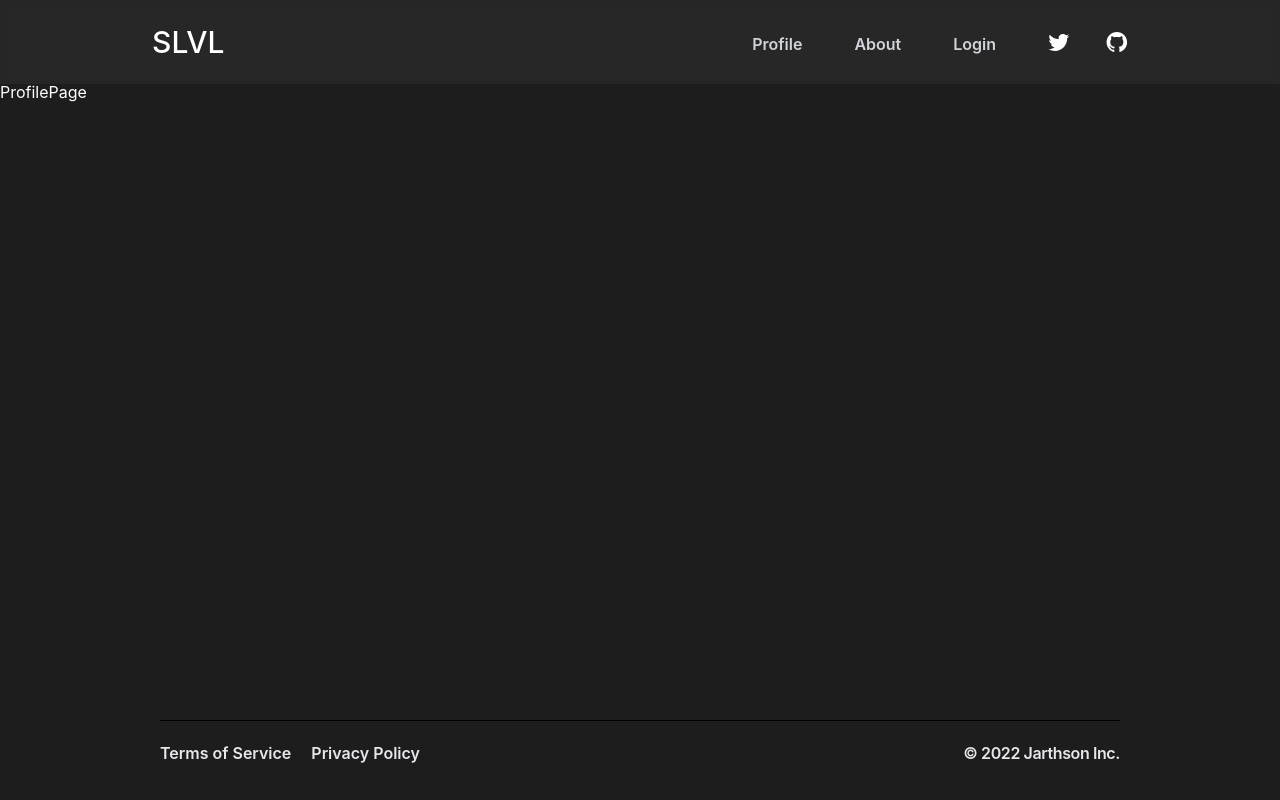
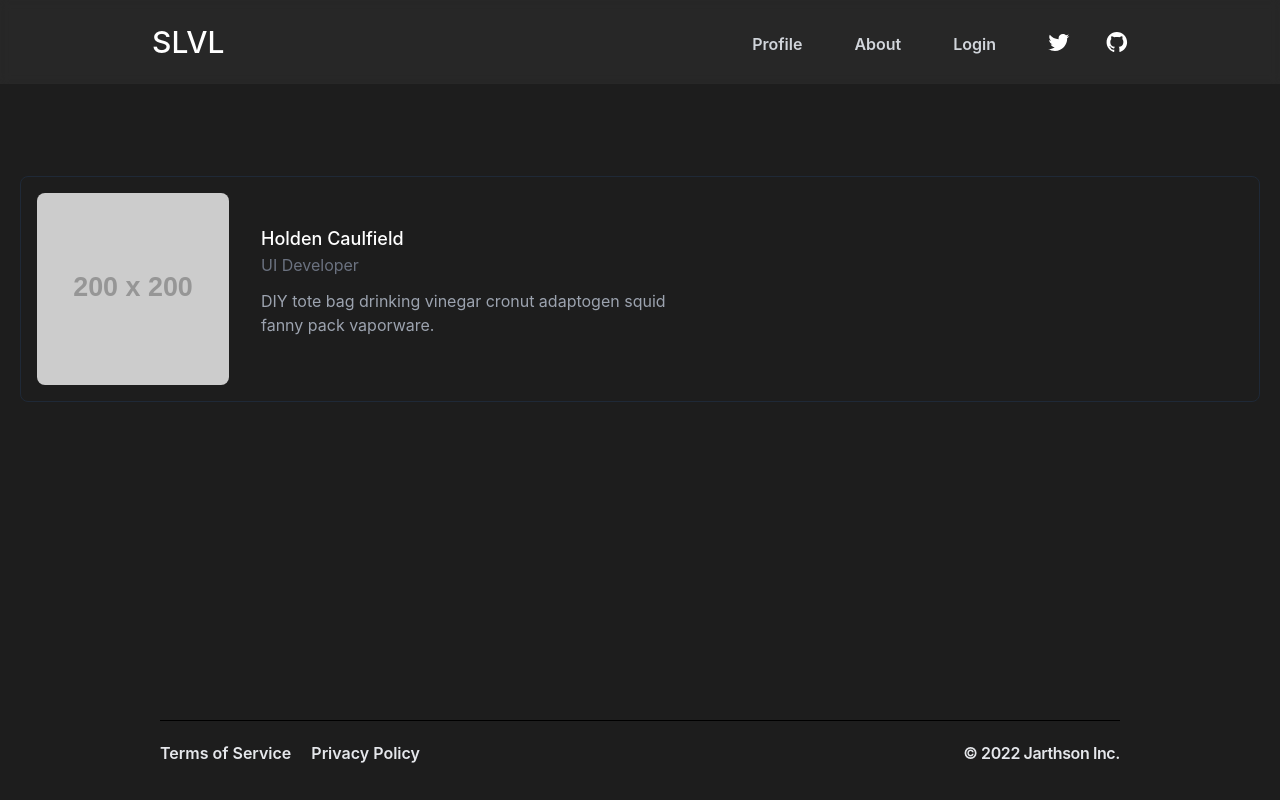
Before and after one commit to jaskin21/mernstack-project, a React (Vite) app in the folder client/: page /profile in a window 1280 px wide. Built offline with nearby package versions, Linux system fonts and the light colour scheme; the HTML template or start-up script is replaced by a standard one.

Commit message:
feat: added ProfileCardComponent

```diff
--- /dev/null
+++ b/client/src/components/ProfileCardComponent.jsx
@@ -0,0 +1,28 @@
+import React from 'react'
+
+const ProfileCardComponent = () => {
+  return (
+    <section class="text-gray-400 body-font">
+      <div class="container px-5 py-24 mx-auto">
+        {/* border */}
+        <div class="h-full flex items-center border-gray-800 border p-4 rounded-lg">
+          <div class="flex flex-wrap -m-4">
+            <div class="p-4 lg:w-5/6">
+              <div class="h-full flex sm:flex-row flex-col items-center sm:justify-start justify-center text-center sm:text-left">
+                <img alt="team" class="flex-shrink-0 rounded-lg w-48 h-48 object-cover object-center sm:mb-0 mb-4" src="https://dummyimage.com/200x200" />
+                <div class="flex-grow sm:pl-8">
+                  <h2 class="title-font font-medium text-lg text-white">Holden Caulfield</h2>
+                  <h3 class="text-gray-500 mb-3">UI Developer</h3>
+                  <p class="mb-4">DIY tote bag drinking vinegar cronut adaptogen squid fanny pack vaporware.</p>
+                </div>
+              </div>
+            </div>
+          </div>
+        </div>
+        {/* /border */}
+      </div>
+    </section>
+  )
+}
+
+export default ProfileCardComponent
--- a/client/src/pages/AboutPage.jsx
+++ b/client/src/pages/AboutPage.jsx
@@ -5,7 +5,7 @@ import Picture from '../images/about-image.jpg'
 
 const AboutPage = () => {
   return (
-<section className="text-gray-400  body-font">
+<section className="text-gray-400 body-font">
   <div className="container mx-auto flex px-5 py-24 items-center justify-center flex-col">
     <h2 className='mb-8 text-2xl font-semibold tracking-tighter text-center text-gray-200 lg:text-7xl md:text-6xl'>
       About Us
@@ -16,7 +16,7 @@ const AboutPage = () => {
 
     <div className="flex justify-center">
     {/* <img className="lg:w-2/6 md:w-3/6 w-5/6 mb-10 object-cover object-center rounded" alt="hero" src={Picture} /> */}
-    <img alt="gallery" className="w-3/6 h-2/6 mb-5 object-cover object-center block opacity-1 inset-0" src={Picture} />
+    <img alt="gallery" className="w-5/6 h-2/6 mb-5 object-cover object-center block opacity-1 inset-0" src={Picture} />
     </div>
 
     <div className="text-center lg:w-2/3 w-full">
--- a/client/src/pages/ProfilePage.jsx
+++ b/client/src/pages/ProfilePage.jsx
@@ -1,8 +1,11 @@
 import React from 'react'
+import ProfileCardComponent from '../components/ProfileCardComponent'
 
 const ProfilePage = () => {
   return (
-    <div>ProfilePage</div>
+   <section>
+    <ProfileCardComponent/ >
+   </section>
   )
 }
 
```
